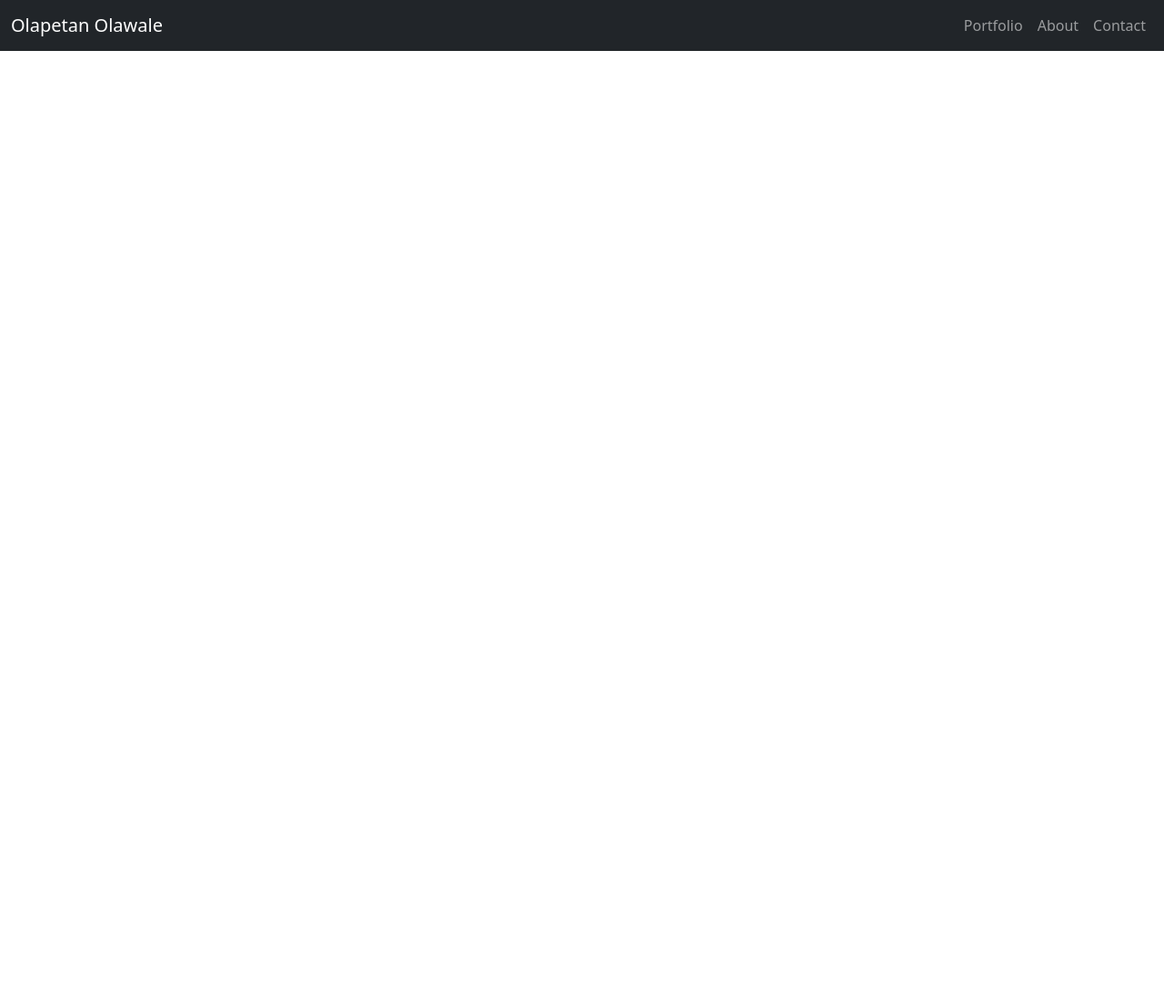
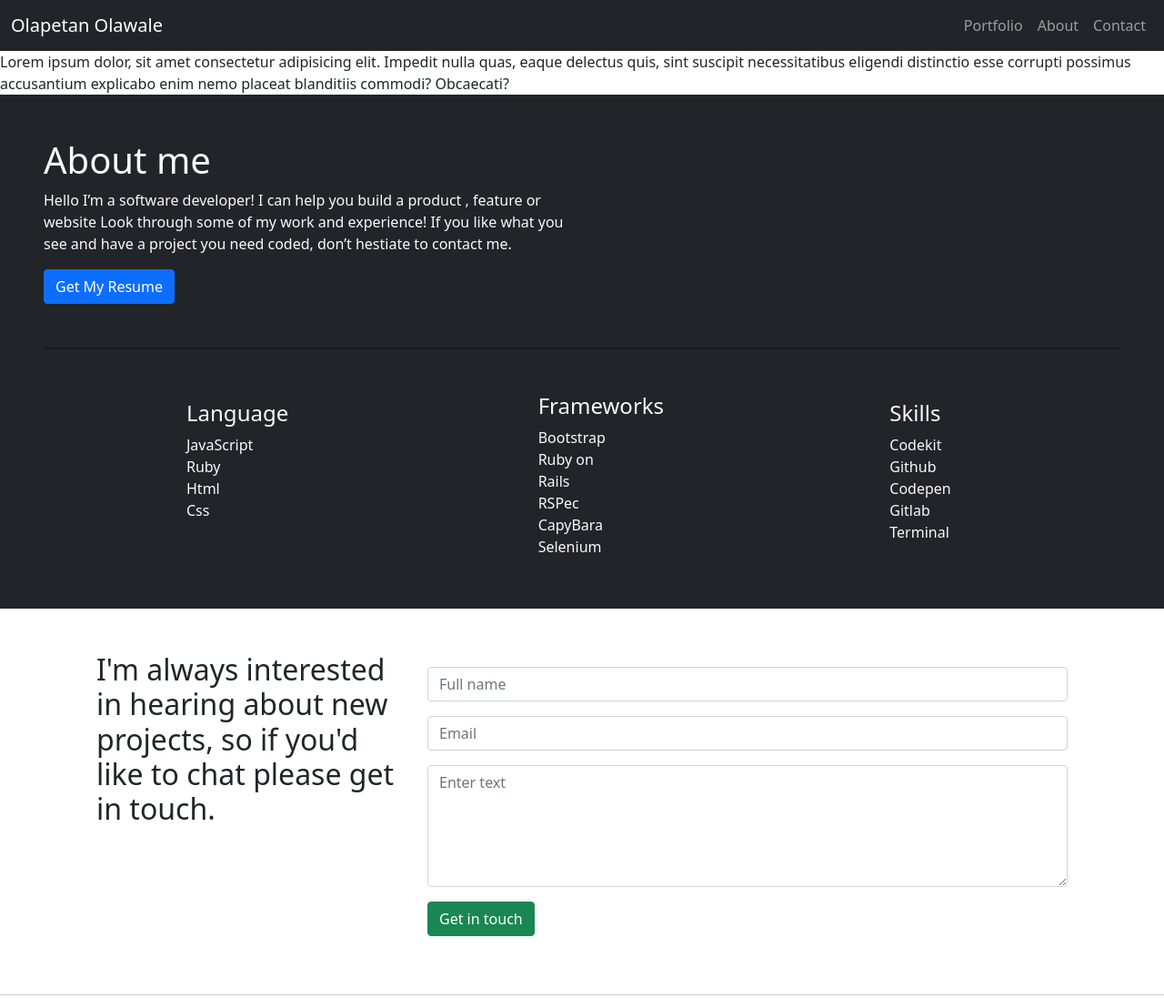
Before and after one commit to wale-prog/Portfolio-Bootstrap, a plain HTML site: page index.html in a window 1280 px wide. Shown: the whole page at 91% size. Before the commit the page ends 800 px from the top, so only its background shows below. Drawn offline with nearby package versions, Linux system fonts and the light colour scheme.

Commit message:
Add the about section with list items and the form section with input fields and textarea

```diff
--- a/index.html
+++ b/index.html
@@ -22,6 +22,76 @@
         </div>
     </nav>
 
+    <div container-fluid >
+        Lorem ipsum dolor, sit amet consectetur adipisicing elit.
+         Impedit nulla quas, eaque delectus quis, sint suscipit
+          necessitatibus eligendi distinctio
+        esse corrupti possimus accusantium explicabo
+        enim nemo placeat blanditiis commodi? Obcaecati?
+    </div>
+
+    <!-- about section -->
+    <div class="container-fluid bg-dark text-light p-5 text-start">
+        <h4 class="h1">About me</h4>
+        <p style="width: 50%;">Hello I’m a software developer! I can help you build a product ,
+            feature or website Look through some of my work
+            and experience! If you like what you see and have a project you
+             need coded, don’t hestiate to contact me.</p>
+             <button type="button" class="btn btn-primary">Get My Resume</button>
+             <hr class="mt-lg-5" style="height:2px; width:100%; border-width:0; color: black; background-color: black">
+
+             <div class="col container-fluid d-flex justify-content-between m-auto mt-lg-5">
+                    <ul class="col col-md-1 justify-content-between list-unstyled m-auto mb-lg-5">
+                        <li class="h4">Language</li>
+                        <li class="col-auto rounded bg-dark">JavaScript</li>
+                        <li class="col-auto rounded bg-dark">Ruby</li>
+                        <li class="col-auto rounded bg-dark">Html</li>
+                        <li class="col-auto rounded bg-dark">Css</li>
+                    </ul>
+                    <ul class="col col-md-1 justify-content-between list-unstyled m-auto mb-lg-2">
+                        <li class="h4">Frameworks</li>
+                        <li class="col-auto rounded bg-dark">Bootstrap</li>
+                        <li class="col-auto rounded bg-dark">Ruby on Rails</li>
+                        <li class="col-auto rounded bg-dark">RSPec</li>
+                        <li class="col-auto rounded bg-dark">CapyBara</li>
+                        <li class="col-auto rounded bg-dark">Selenium</li>
+                    </ul>
+                    <ul class="col col-md-1 justify-content-between list-unstyled m-auto mb-lg-4">
+                        <li class="h4">Skills</li>
+                        <li class="col-auto rounded bg-dark">Codekit</li>
+                        <li class="col-auto rounded bg-dark">Github</li>
+                        <li class="col-auto rounded bg-dark">Codepen</li>
+                        <li class="col-auto rounded bg-dark">Gitlab</li>
+                        <li class="col-auto rounded bg-dark">Terminal</li>
+                    </ul>
+                </div>
+
+    </div>
+            <!-- Form section -->
+
+            <section class="contact mt-5 mb-5" id="contact">
+                <div class="container row m-auto">
+                    <h3 class=" h2 col-md-4">I'm always interested in hearing about new projects, so if you'd like to chat please get in touch.</h3>
+                    <form action="#" class="col-md-8">
+                        <div class="mb-3 mt-3">
+                            <input type="name" class="form-control mb-3" id="name" placeholder="Full name" name="name" required>
+                            <input type="email" class="form-control mb-3" id="email" placeholder="Email" name="email" required>
+                            <textarea class="form-control" rows="5" id="message" placeholder="Enter text" name="message"></textarea>
+                            <button class="btn btn-success mt-3">Get in touch</button>
+                        </div>
+                        </form>
+                </div>
+            </section>
+            <hr class="mt-5">
+            <div class="col-md-6 m-auto text-center pt-md-4 justify-content-center">
+            <ul class="row col-md-4 list-unstyled m-auto">
+                <li class="col"><i class="fa-brands fa-twitter"></i></li>
+                <li class="col"><i class="fa-brands fa-medium"></i></li>
+                <li class="col"><i class="fa-brands fa-linkedin"></i></li>
+                <li class="col"><i class="fa-brands fa-github"></i><i/li>
+                <li class="col"><i class="fa-brands fa-angellist"></i></li>
+            </ul>
+            </div>
 
 
     <script src="https://cdn.jsdelivr.net/npm/@popperjs/core@2.10.2/dist/umd/popper.min.js"
```
